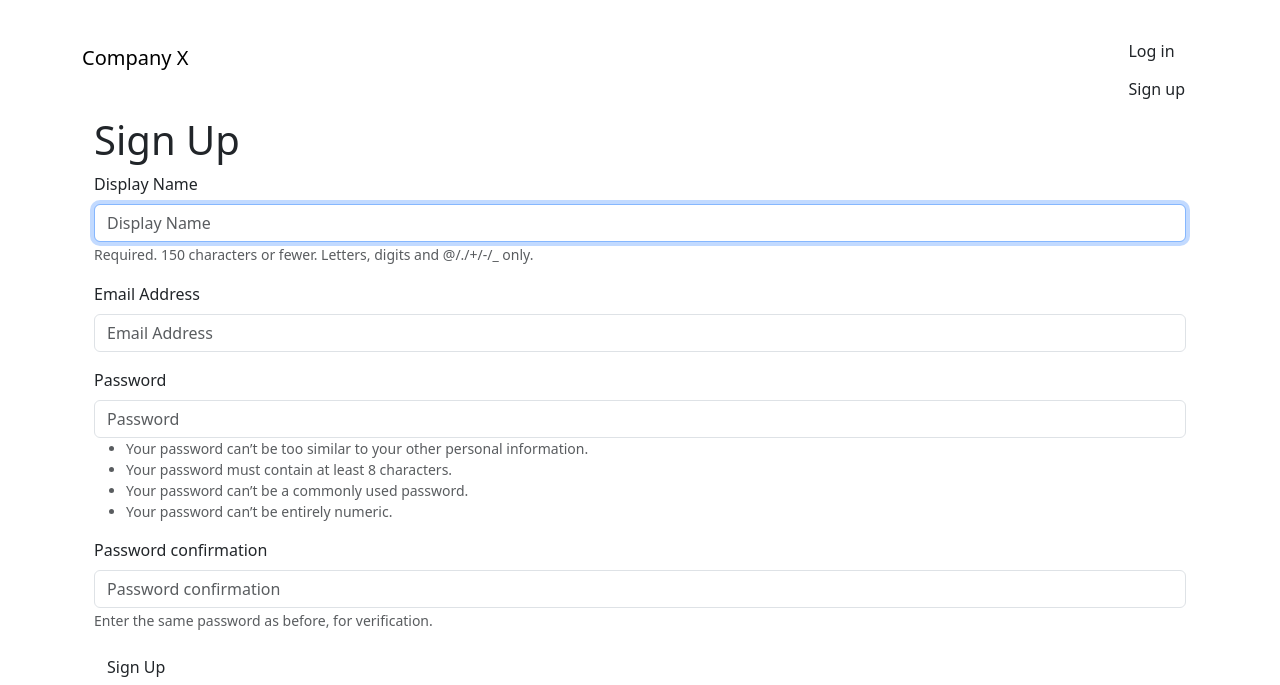
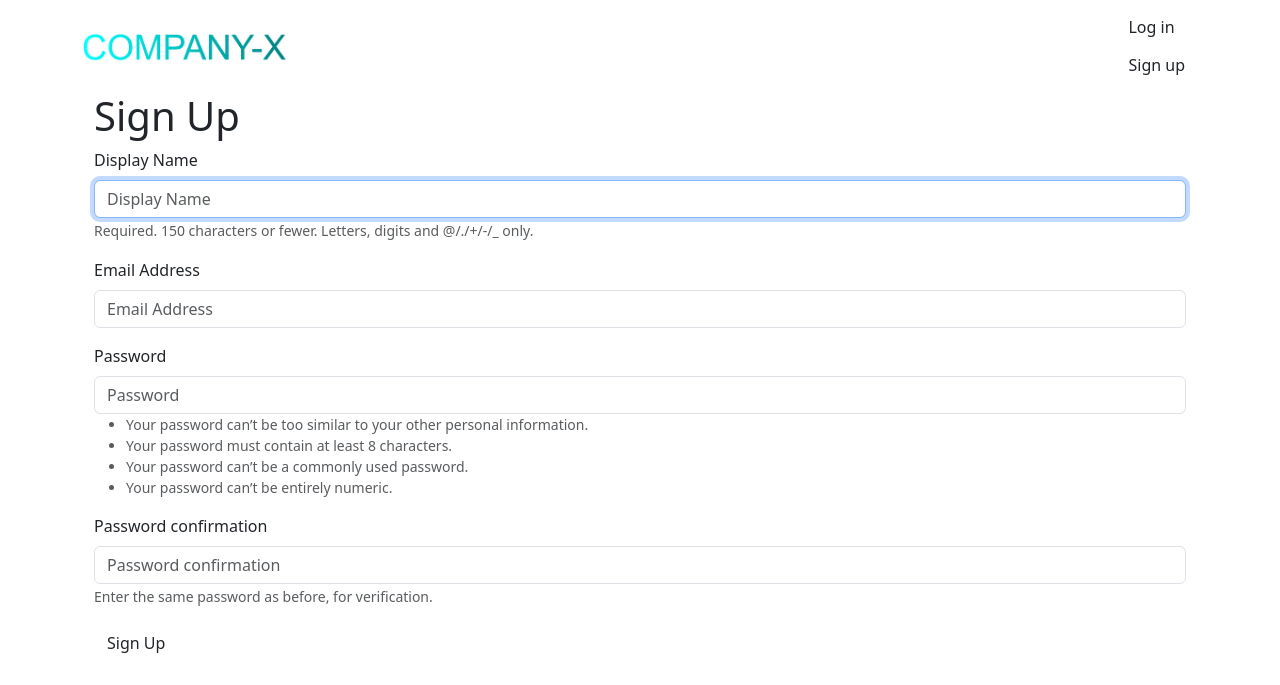
Before and after one commit to thomasmbatha/companyx, a Django app: page /accounts/signup/ in a window 1280 px wide. Shown: the top 685 px of the page. Run offline with Django 4.2, Linux system fonts and the light colour scheme; some libraries are stand-ins or nearby versions.

Commit message:
work 02-05-2024_14:42

```diff
--- a/templates/base.html
+++ b/templates/base.html
@@ -6,22 +6,21 @@
     <meta name="viewport" content="width=device-width, initial-scale=1.0">
     <link href="https://cdn.jsdelivr.net/npm/bootstrap@5.3.3/dist/css/bootstrap.min.css" rel="stylesheet" integrity="sha384-QWTKZyjpPEjISv5WaRU9OFeRpok6YctnYmDr5pNlyT2bRjXh0JMhjY6hW+ALEwIH" crossorigin="anonymous">
     <title>Company X</title>
-    <link rel="shortcut icon" type="image/png" href="{% static 'company_X_logox.png' %}">
+    <link rel="shortcut icon" type="image/png" href="{% static 'images/company_X_logox.png' %}">
 </head>
 <body>
     <nav class="navbar  mynav" role="navigation" id="navbar">
         <div class="container">
 
-    <a class="navbar-brand mynav" href="{% url 'home' %}">Company X</a>
+    <a class="navbar-brand mynav" href="{% url 'home' %}"><img src="{% static 'images/company_x_logo.png' %}" alt="image not available" style="height: 30px;"></a>
 
                 <ul class="nav navbar-nav navbar-right">
                     {% if user.is_authenticated %}
-              <li><a href="#" class="btn btn-simple"></a></li>
-              <li><a href="#" class="btn btn-simple"></a></li>
-              <li><a href="#" class="btn btn-simple"></a></li>
+              <li><a href="#" class="btn btn-simple">example_1</a></li>
+              <li><a href="#" class="btn btn-simple">example_2</a></li>
+              <li><a href="#" class="btn btn-simple">example_3</a></li>
               <li><a href="{% url 'accounts:logout' %}" class="btn btn-simple">Log out</a></li>
                     {% else %}
-                          <li><a href="#"class="btn btn-simple"></a></li>
                           <li><a href="{% url 'accounts:login' %}" class="btn btn-simple">Log in</a></li>
                           <li><a href="{% url 'accounts:signup' %}" class="btn btn-simple">Sign up</a></li>
                     {% endif %}
```
Also changed, not shown: db.sqlite3, static/company_X_logox.png (deleted), static/company_x_logo.png (deleted), static/images/company_X_logox.png (added), static/images/company_x_logo.png (added).
